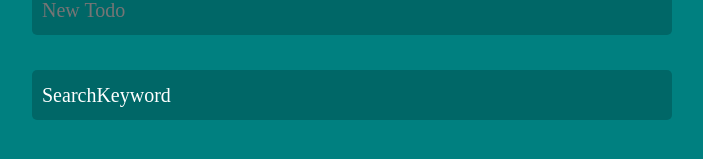
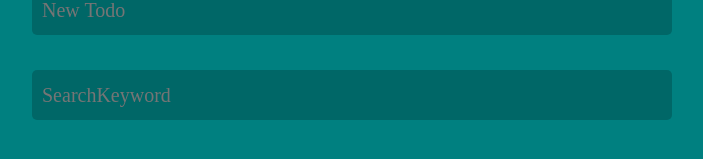
Before and after one commit to omegamaster86/react-todo-JS.TS, a React (Create React App) app: page / in a window 1280 px wide. Shown: the part 189-348 px from the top of the page, without its empty margins (288-991 px from the left). Built offline with nearby package versions, Linux system fonts and the light colour scheme.

Commit message:
add: placeholder

```diff
--- a/src/component/searchkeyword/index.jsx
+++ b/src/component/searchkeyword/index.jsx
@@ -1,8 +1,16 @@
 import "./style.css";
+import { useState } from "react";
 
 const SearchKeyword = () => {
+    const [text, setText] = useState("")
     return (
-        <input className="SearchKeyword" type="text" value="SearchKeyword"/>
+        <input
+        className="SearchKeyword"
+        type="text"
+        value={text}
+        placeholder={"SearchKeyword"}
+        onChange={(e) => setText(e.target.value)}
+        />
     )
 };
 
```
